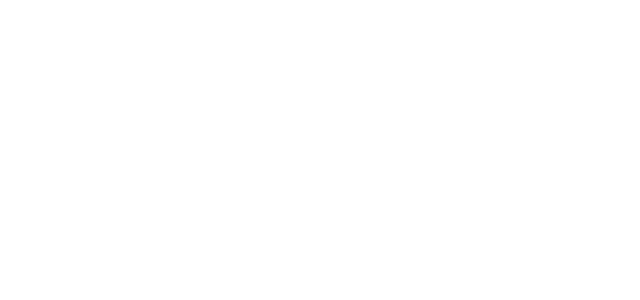
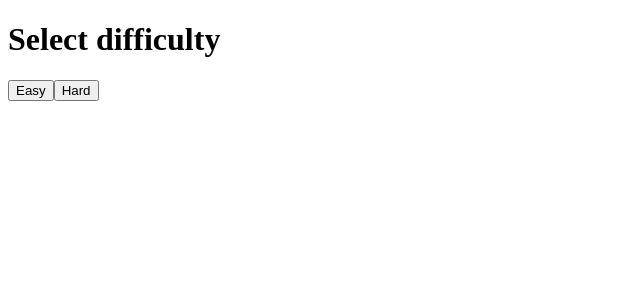
Before and after one commit to KaloyanYonov/FootballMaster, a React (Vite) app in the folder footmaster/: page /BDWinners in a window 1280 px wide. Shown: the top 300 px of the page, without its empty margins (0-640 px from the left). Built offline with nearby package versions, Linux system fonts and the light colour scheme.

Commit message:
Added same logic for BD, optimization soon

```diff
--- a/footmaster/src/About.jsx
+++ b/footmaster/src/About.jsx
@@ -24,7 +24,7 @@
           </p>
           <p>
               Please note that for the Ballon D'or quiz you must only write the last name (except if 2 different players with the same name have won it).
-              For the Champions League quiz you must write the whole name of the club.
+              For the Champions League quiz - some of the teams must be written in their entirety.
               <p>For example : "Manchester United" or "Bayern Munich."</p>
           </p>
         </div>
--- a/footmaster/src/BD.jsx
+++ b/footmaster/src/BD.jsx
@@ -1,7 +1,284 @@
+import { useState } from "react";
+import {
+  handleEasyGuess,
+  handleHardGuess,
+  getRandomYear,
+} from "./logic/functions";
 
+export function BD() {
+  const [diff, setDiff] = useState(false);
+  const [mode, setMode] = useState("");
+  const [ans, setAns] = useState("");
+  const [correctGuesses, setCorrectGuesses] = useState([]);
+  const [lives, setLives] = useState(3);
+  const [gameOver, setGameOver] = useState(false);
+  const [feedback, setFeedback] = useState("");
+  const [currentYear, setCurrentYear] = useState(null);
+  const [showEndMessage, setShowEndMessage] = useState(false);
 
-export function BD(){
+  const answers = [
+    "Messi",
+    "Ronaldo Nazario",
+    "Cristiano Ronaldo",
+    "Suarez",
+    "Zidane",
+    "Kaka",
+    "Ronaldinho",
+    "Cannavaro",
+    "Nedved",
+    "Owen",
+    "Stoichkov",
+    "Van Basten",
+    "Cruyff",
+    "Benzema",
+    "Rodri",
+    "Modric",
+    "Yashin",
+    "Figo",
+    "Rivaldo",
+    "Weah",
+    "Papin",
+    "Belanov",
+    "Sammer",
+    "Rossi",
+    "Blokhin",
+    "Albert",
+    "Law",
+    "Masopust",
+    "Sivori",
+    "Matthews",
+    "Simonsen",
+    "Best",
+    "Shevchenko",
+    "Baggio",
+    "Matthaus",
+    "Gullit",
+    "Rivera",
+    "Kopa",
+    "Charlton",
+    "Eusebio",
+    "Rummenigge",
+    "Keegan",
+    "Di Stefano",
+    "Beckenbauer",
+    "Platini",
+    "Muller",
+  ];
 
+  const hardMode = {
+    1956: "Matthews",
+    1957: "Di Stefano",
+    1958: "Kopa",
+    1959: "Di Stefano",
+    1960: "Suarez",
+    1961: "Sivori",
+    1962: "Masopust",
+    1963: "Yashin",
+    1964: "Law",
+    1965: "Eusebio",
+    1966: "Charlton",
+    1967: "Albert",
+    1968: "Best",
+    1969: "Rivera",
+    1970: "Muller",
+    1971: "Cruyff",
+    1972: "Beckenbauer",
+    1973: "Cruyff",
+    1974: "Cruyff",
+    1975: "Blokhin",
+    1976: "Beckenbauer",
+    1977: "Simonsen",
+    1978: "Keegan",
+    1979: "Keegan",
+    1980: "Rummenigge",
+    1981: "Rummenigge",
+    1982: "Rossi",
+    1983: "Platini",
+    1984: "Platini",
+    1985: "Platini",
+    1986: "Belanov",
+    1987: "Gullit",
+    1988: "Van Basten",
+    1989: "Van Basten",
+    1990: "Matthaus",
+    1991: "Papin",
+    1992: "Van Basten",
+    1993: "Baggio",
+    1994: "Stoichkov",
+    1995: "Weah",
+    1996: "Sammer",
+    1997: "Ronaldo Nazario",
+    1998: "Zidane",
+    1999: "Rivaldo",
+    2000: "Figo",
+    2001: "Owen",
+    2002: "Ronaldo Nazario",
+    2003: "Nedved",
+    2004: "Shevchenko",
+    2005: "Ronaldinho",
+    2006: "Cannavaro",
+    2007: "Kaka",
+    2008: "Cristiano Ronaldo",
+    2009: "Messi",
+    2010: "Messi",
+    2011: "Messi",
+    2012: "Messi",
+    2013: "Ronaldo",
+    2014: "Ronaldo",
+    2015: "Messi",
+    2016: "Ronaldo",
+    2017: "Ronaldo",
+    2018: "Modric",
+    2019: "Messi",
+    2021: "Messi",
+    2022: "Benzema",
+    2023: "Messi",
+    2024: "Rodri",
+  };
+  function startHardMode() {
+    setCurrentYear(getRandomYear(hardMode));
+    setFeedback("");
+  }
 
+  function handleGuess() {
+    if (mode === "Easy") {
+      const { isNewCorrect, updatedGuesses } = handleEasyGuess(
+        ans,
+        correctGuesses,
+        answers
+      );
 
+      if (isNewCorrect) {
+        setCorrectGuesses(updatedGuesses);
+        if (updatedGuesses.length === answers.length) {
+          setShowEndMessage(true);
+        }
+      } else {
+        const newLives = lives - 1;
+        setLives(newLives);
+        if (newLives === 0) {
+          setGameOver(true);
+        }
+      }
+    } else if (mode === "Hard") {
+      const { isCorrect, correctAnswer } = handleHardGuess(
+        ans,
+        currentYear,
+        hardMode
+      );
+
+      if (isCorrect) {
+        setFeedback(`Correct! ${currentYear} was won by ${correctAnswer}.`);
+      } else {
+        const newLives = lives - 1;
+        setLives(newLives);
+        setFeedback(`Wrong! The correct answer was ${correctAnswer}.`);
+        if (newLives === 0) {
+          setGameOver(true);
+        }
+      }
+    }
+
+    setAns("");
+  }
+
+  function nextQuestion() {
+    startHardMode();
+    setFeedback("");
+  }
+
+  function restartGame() {
+    setDiff(false);
+    setMode("");
+    setAns("");
+    setCorrectGuesses([]);
+    setLives(3);
+    setGameOver(false);
+    setFeedback("");
+    setCurrentYear(null);
+    setShowEndMessage(false);
+  }
+
+  return (
+    <>
+      {!diff ? (
+        <>
+          <h1>Select difficulty</h1>
+          <button
+            onClick={() => {
+              setMode("Easy");
+              setDiff(true);
+            }}
+          >
+            Easy
+          </button>
+          <button
+            onClick={() => {
+              setMode("Hard");
+              setDiff(true);
+              startHardMode();
+            }}
+          >
+            Hard
+          </button>
+        </>
+      ) : gameOver ? (
+        <div>
+          <h2>Game Over!</h2>
+          {mode === "Easy" ? (
+            <>
+              <p>You missed these teams:</p>
+              <ul>
+                {answers
+                  .filter((a) => !correctGuesses.includes(a))
+                  .map((missed, i) => (
+                    <li key={i}>{missed}</li>
+                  ))}
+              </ul>
+            </>
+          ) : (
+            <p>
+              The correct answer for {currentYear} was: {hardMode[currentYear]}
+            </p>
+          )}
+          <button onClick={restartGame}>Restart</button>
+        </div>
+      ) : showEndMessage ? (
+        <div>
+          <h2>🎉 Congratulations! You named all Champions League winners!</h2>
+          <button onClick={restartGame}>Play Again</button>
+        </div>
+      ) : mode === "Easy" ? (
+        <div>
+          <p>Lives left: {lives}</p>
+          <p>
+            Guessed: {correctGuesses.length}/{answers.length}
+          </p>
+          <input
+            placeholder="Enter player name"
+            value={ans}
+            onChange={(e) => setAns(e.target.value)}
+          />
+          <button onClick={handleGuess}>Enter</button>
+        </div>
+      ) : (
+        <div>
+          <p>Lives left: {lives}</p>
+          <p>
+            Who won the Ballon D'or League in <strong>{currentYear}</strong>?
+          </p>
+          <input
+            placeholder="Enter player name"
+            value={ans}
+            onChange={(e) => setAns(e.target.value)}
+          />
+          <button onClick={handleGuess}>Submit</button>
+          {feedback && <p>{feedback}</p>}
+          {feedback && lives > 0 && (
+            <button onClick={nextQuestion}>Next Year</button>
+          )}
+        </div>
+      )}
+    </>
+  );
 }
--- a/footmaster/src/CL.jsx
+++ b/footmaster/src/CL.jsx
@@ -13,7 +13,7 @@
   const [showEndMessage, setShowEndMessage] = useState(false);
 
   const answers = [
-    "Barcelona", "Real Madrid", "Celtic", "Bayern", "Chelsea",
+    "Barcelona", "Real Madrid", "Celtic", "Bayern Munich", "Chelsea",
     "Manchester City", "Manchester United", "Aston Villa", "Nottingham Forest",
     "Liverpool", "Inter", "Milan", "Juventus", "Borussia Dortmund", "Ajax", "PSV",
     "Feyenoord", "Benfica", "Porto", "Hamburger", "Steaua", "Red Star", "PSG", "Marseille"
@@ -23,15 +23,15 @@
     1956: "Real Madrid", 1957: "Real Madrid", 1958: "Real Madrid", 1959: "Real Madrid", 1960: "Real Madrid",
     1961: "Benfica", 1962: "Benfica", 1963: "Milan", 1964: "Inter", 1965: "Inter", 1966: "Real Madrid",
     1967: "Celtic", 1968: "Manchester United", 1969: "Milan", 1970: "Feyenoord", 1971: "Ajax", 1972: "Ajax",
-    1973: "Ajax", 1974: "Bayern", 1975: "Bayern", 1976: "Bayern", 1977: "Liverpool", 1978: "Liverpool",
+    1973: "Ajax", 1974: "Bayern Munich", 1975: "Bayern Munich", 1976: "Bayern Munich", 1977: "Liverpool", 1978: "Liverpool",
     1979: "Nottingham Forest", 1980: "Nottingham Forest", 1981: "Liverpool", 1982: "Aston Villa",
     1983: "Hamburger", 1984: "Liverpool", 1985: "Juventus", 1986: "Steaua", 1987: "Porto", 1988: "PSV",
     1989: "Milan", 1990: "Milan", 1991: "Red Star", 1992: "Barcelona", 1993: "Marseille", 1994: "Milan",
     1995: "Ajax", 1996: "Juventus", 1997: "Borussia Dortmund", 1998: "Real Madrid", 1999: "Manchester United",
-    2000: "Real Madrid", 2001: "Bayern", 2002: "Real Madrid", 2003: "Milan", 2004: "Porto", 2005: "Liverpool",
+    2000: "Real Madrid", 2001: "Bayern Munich", 2002: "Real Madrid", 2003: "Milan", 2004: "Porto", 2005: "Liverpool",
     2006: "Barcelona", 2007: "Milan", 2008: "Manchester United", 2009: "Barcelona", 2010: "Inter",
-    2011: "Barcelona", 2012: "Chelsea", 2013: "Bayern", 2014: "Real Madrid", 2015: "Barcelona",
-    2016: "Real Madrid", 2017: "Real Madrid", 2018: "Real Madrid", 2019: "Liverpool", 2020: "Bayern",
+    2011: "Barcelona", 2012: "Chelsea", 2013: "Bayern Munich", 2014: "Real Madrid", 2015: "Barcelona",
+    2016: "Real Madrid", 2017: "Real Madrid", 2018: "Real Madrid", 2019: "Liverpool", 2020: "Bayern Munich",
     2021: "Chelsea", 2022: "Real Madrid", 2023: "Manchester City", 2024: "Real Madrid", 2025: "PSG"
   };
 
--- a/footmaster/src/logic/functions.js
+++ b/footmaster/src/logic/functions.js
@@ -5,7 +5,10 @@
 }
 
 export function handleEasyGuess(input, correctGuesses, answers) {
-  const trimmed = input.trim();
+  const trimmed = input.trim().toLowerCase();
+  for (let i=0 ; i < answers.length;++i){
+      answers[i] = answers[i].toLowerCase();
+  }
   const isNewCorrect = answers.includes(trimmed) && !correctGuesses.includes(trimmed);
   return {
     isNewCorrect,
```
